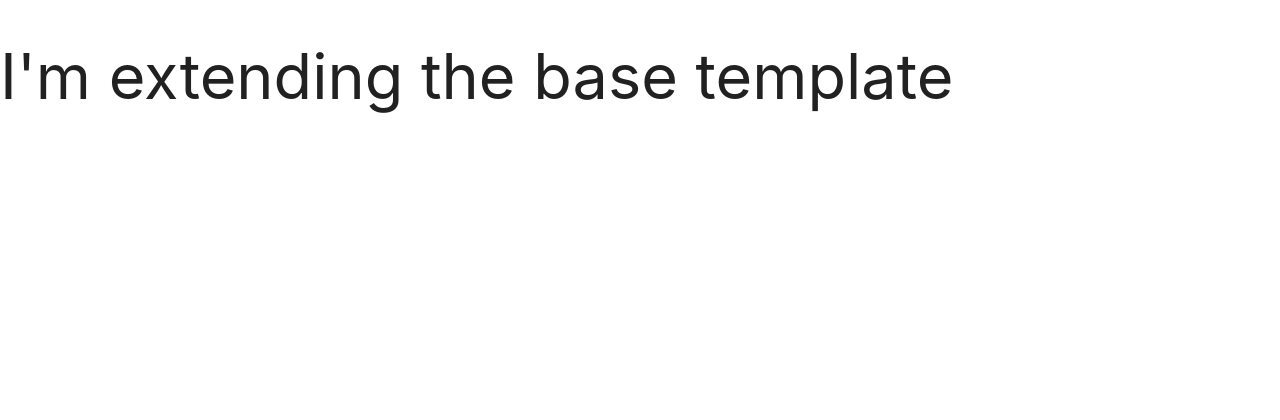
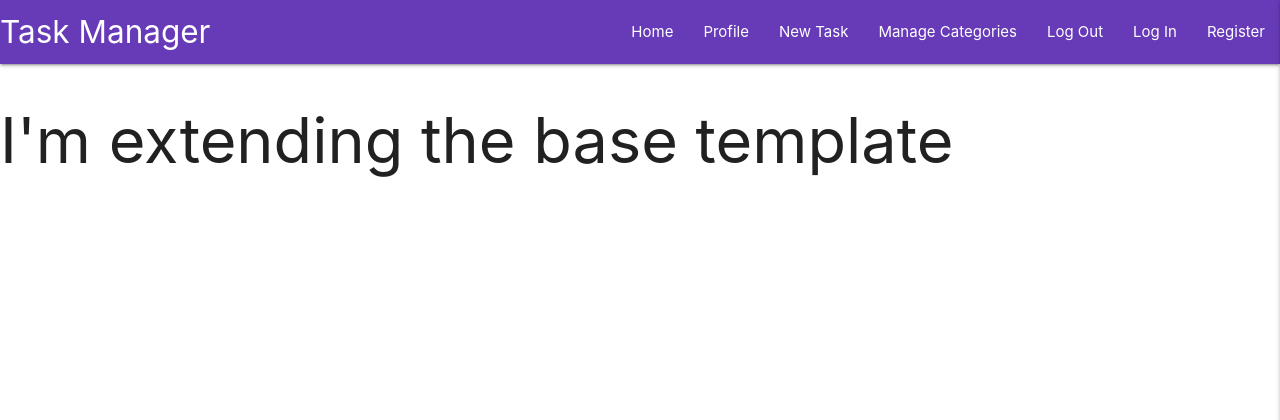
Before and after one commit to yetnetbehailu/Travel-task_manager, a Flask app: page / in a window 1280 px wide. Shown: the top 420 px of the page. Run offline with Flask 2, Linux system fonts and the light colour scheme; data that the repository does not hold is empty; some libraries are stand-ins or nearby versions.

Commit message:
Add Materialize navbar & sidebar

```diff
--- a/static/css/style.css
+++ b/static/css/style.css
@@ -0,0 +1,3 @@
+.text-shadow{
+    text-shadow: 2px, 2px, 2px rgb(0, 0, 0.5);
+}
--- a/static/js/script.js
+++ b/static/js/script.js
@@ -0,0 +1 @@
+$('.sidenav').sidenav({edge:'right'});
--- a/templates/base.html
+++ b/templates/base.html
@@ -11,6 +11,37 @@
     {% endblock%}
     <title>Task Manager</title>
 </head>
+<header>
+    <!-- top navbar -->
+    <nav class='nav-extended text-shadow deep-purple'>
+        <div class="nav-wrapper">
+          <a href="{{url_for('get_tasks')}}" class="brand-logo">Task Manager</a>
+          <a href="#" data-target="mobile-demo" class="sidenav-trigger right"><i class="fas fa-bars"></i></a>
+          <ul class="right hide-on-med-and-down">
+            <li><a href="{{url_for('get_tasks')}}">Home</a></li>
+            <li><a href="#">Profile</a></li>
+            <li><a href="#">New Task</a></li>
+            <li><a href="#">Manage Categories</a></li>
+            <li><a href="#">Log Out</a></li>
+            <li><a href="#">Log In</a></li>
+            <li><a href="#">Register</a></li>
+
+          </ul>
+        </div>
+      </nav>
+    <!-- mobile sidenav -->
+      <ul class="sidenav" id="mobile-demo">
+          <li><h4 class="center-align purple-text text-darken-4">Task Manager</h4></li>
+        <li><a href="{{url_for('get_tasks')}}">Home</a></li>
+        <li><a href="#">Profile</a></li>
+        <li><a href="#">New Task</a></li>
+        <li><a href="#">Manage Categories</a></li>
+        <li><a href="#">Log Out</a></li>
+        <li><a href="#">Log In</a></li>
+        <li><a href="#">Register</a></li>
+      </ul>
+
+</header>
 <body>
 
     {% block content %}
```
